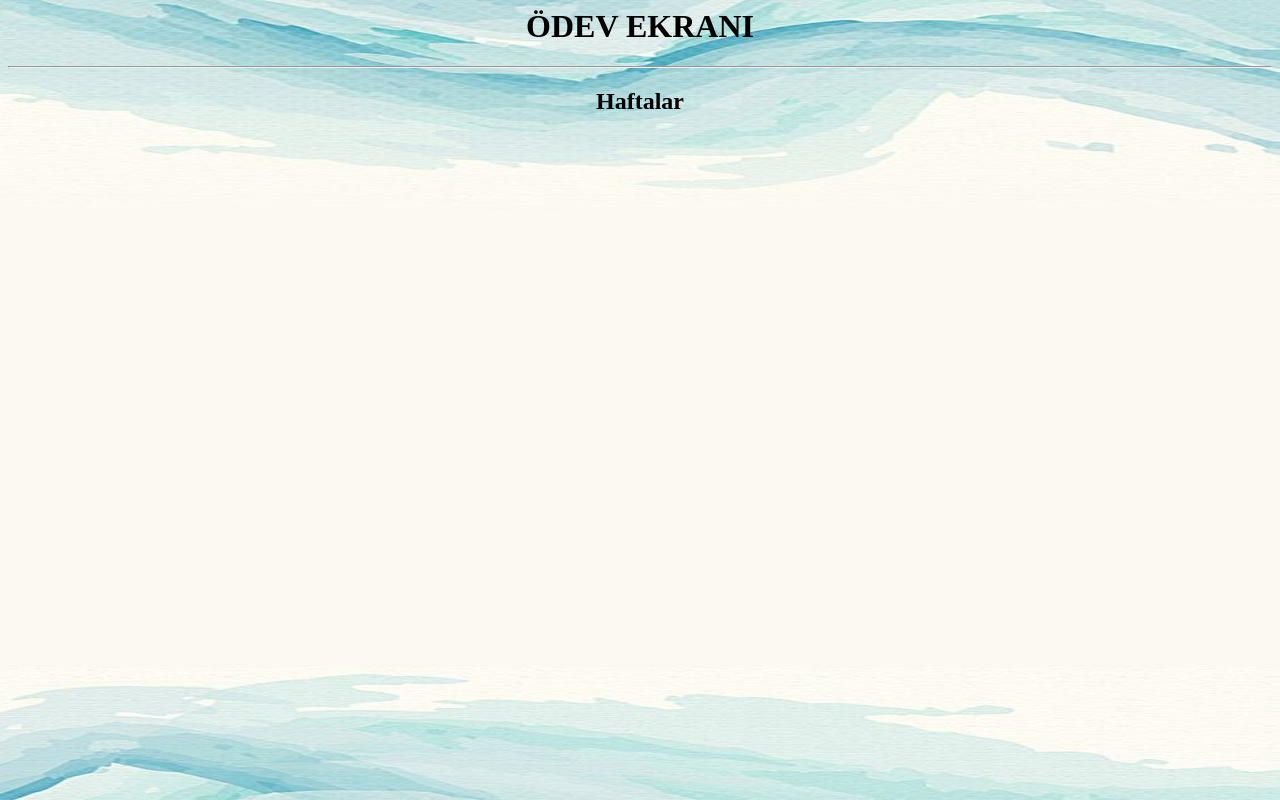
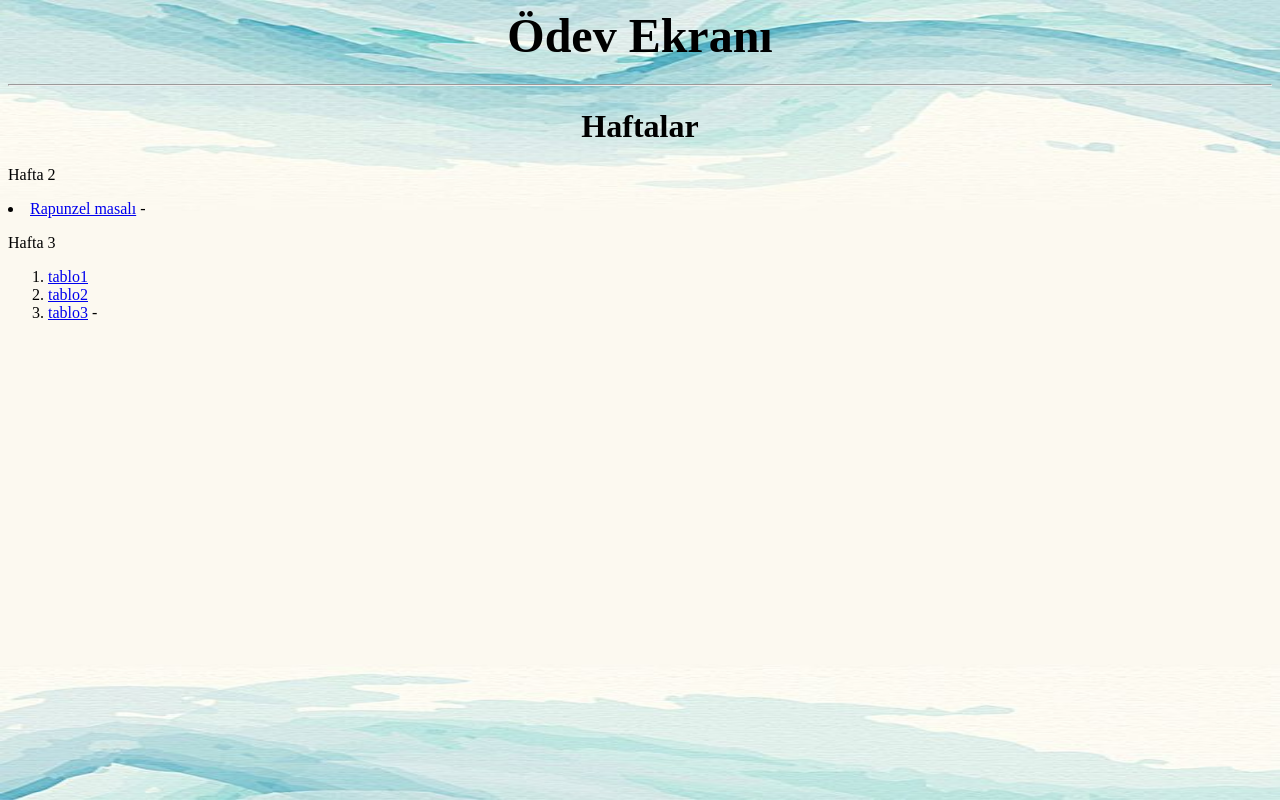
Before and after one commit to beyzasevim/web, a plain HTML site: page index.html in a window 1280 px wide. Drawn offline with Linux system fonts and the light colour scheme.

Commit message:
Update index.html

```diff
--- a/index.html
+++ b/index.html
@@ -9,7 +9,7 @@
             display: inline-block;
         }
         body{
-            text-align: center;
+
             background-image: url(b.jpg);
             background-attachment: fixed;
             background-repeat: no-repeat;
@@ -18,9 +18,24 @@
         </style>
 </head>
 <body>
-    <h1>ÖDEV EKRANI</h1>
+    <p><center><h1><font size="30">Ödev Ekranı</font></h1></center></p>
     <hr>
-    <h2>Haftalar</h2>
+    <p><center><h1>Haftalar</h1></center></p>
+
+    <p>Hafta 2</p>
+<nav>
+
+<li><a href="file:///C:/Users/beyza/OneDrive/Masaüstü/masal-1.html#bölüm2">Rapunzel masalı</a>
+-</nav>
+   <p> Hafta 3 </p>
+  <nav>
+<ol>
+<li><a href="tablo.html">tablo1</a>
+<li><a href="tablo1.html">tablo2</a>
+<li><a href="tablo2.html">tablo3</a>
+-</ol></nav>
+</body>
+
 
 
 </html>
```
